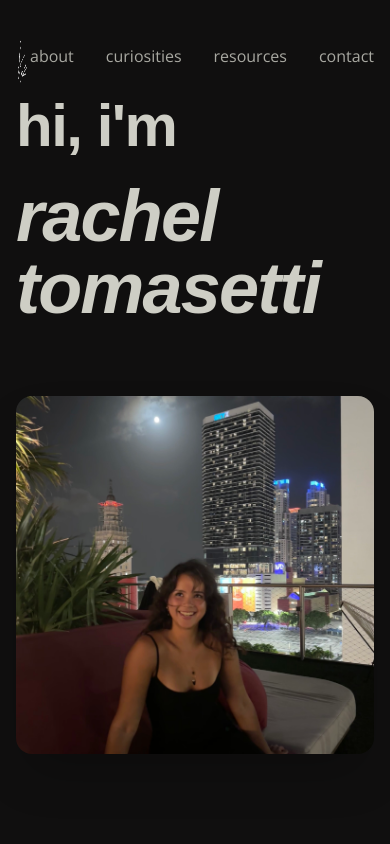
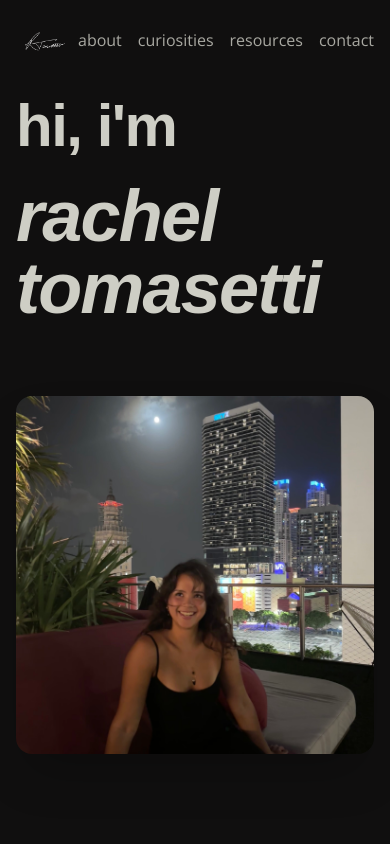
Before and after one commit to racheltomasetti/personal-website, a Next.js app: page / in a window 390 px wide. Shown: the top 844 px of the page. Built offline with nearby package versions, Linux system fonts and the light colour scheme; a web font is replaced by a local one.

Commit message:
altered signature - mobile viewing

```diff
--- a/components/Navigation.tsx
+++ b/components/Navigation.tsx
@@ -39,10 +39,10 @@ const Navigation = () => {
           <img
             src="/signature.png"
             alt="Rachel Tomasetti"
-            className="h-16 invert dark:invert-0"
+            className="h-8 md:h-12 lg:h-16 w-auto object-contain invert dark:invert-0"
           />
         </a>
-        <div className="flex gap-8">
+        <div className="flex gap-4 md:gap-8">
           {['about', 'curiosities', 'resources', 'contact'].map((item) => (
             <a
               key={item}
```
